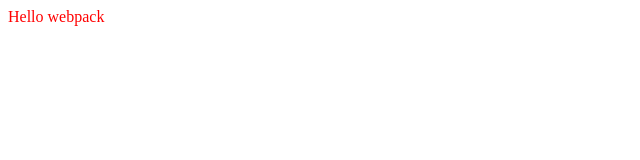
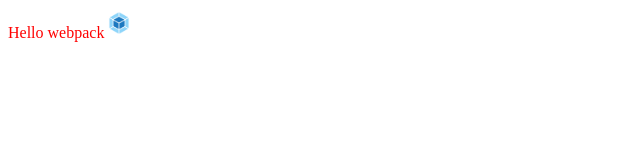
Before and after one commit to dagasatvik10/webpack-demo, a website built with webpack: page dist/index.html in a window 1280 px wide. Shown: the whole page, without its empty margins (0-640 px from the left). Built offline with nearby package versions, Linux system fonts and the light colour scheme.

Commit message:
Added image

```diff
--- a/package.json
+++ b/package.json
@@ -6,13 +6,14 @@
   "scripts": {
     "test": "echo \"Error: no test specified\" && exit 1",
     "build": "webpack",
-    "start": "http-server ."
+    "start": "http-server dist"
   },
   "keywords": [],
   "author": "",
   "license": "ISC",
   "devDependencies": {
     "css-loader": "^3.0.0",
+    "file-loader": "^4.0.0",
     "http-server": "^0.11.1",
     "style-loader": "^0.23.1",
     "webpack": "^4.35.0",
--- a/src/assets/css/style.css
+++ /dev/null
@@ -1,3 +0,0 @@
-.hello {
-  color: red;
-}
--- a/src/index.js
+++ b/src/index.js
@@ -1,5 +1,6 @@
 import _ from "lodash";
-import "./assets/css/style.css";
+import "./style.css";
+import Icon from "./icon.png";
 
 function component() {
   const element = document.createElement("div");
@@ -7,6 +8,12 @@ function component() {
   element.innerHTML = _.join(["Hello", "webpack"], " ");
   element.classList.add("hello");
 
+  const myIcon = new Image();
+  myIcon.src = Icon;
+  myIcon.classList.add("icon");
+
+  element.appendChild(myIcon);
+
   return element;
 }
 
--- /dev/null
+++ b/src/style.css
@@ -0,0 +1,8 @@
+.hello {
+  color: red;
+  /* background: url("./icon.png"); */
+}
+
+img.icon {
+  height: 30px;
+}
--- a/webpack.config.js
+++ b/webpack.config.js
@@ -12,6 +12,10 @@ module.exports = {
       {
         test: /\.css$/,
         use: ["style-loader", "css-loader"]
+      },
+      {
+        test: /\.(png|svg|jpg|jpeg|gif)$/,
+        use: ["file-loader"]
       }
     ]
   }
```
Also changed, not shown: dist/index.html, src/icon.png (added), 2 other files.
